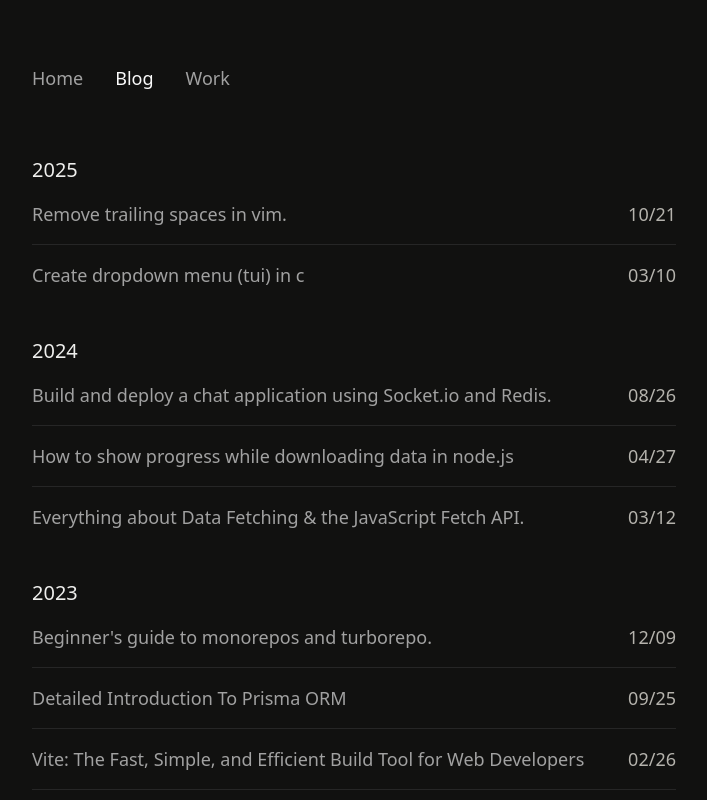
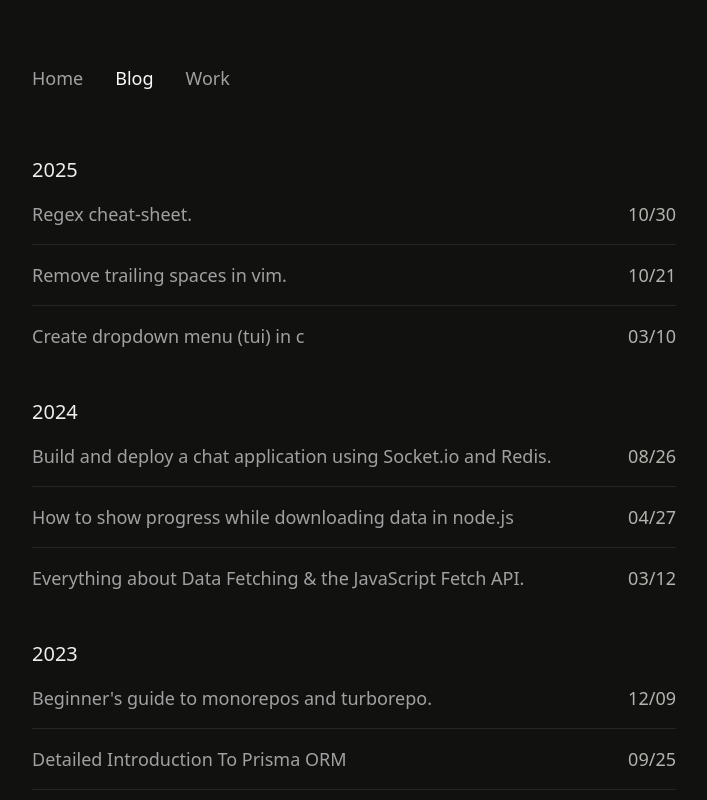
Before and after one commit to sammaji/site, a Next.js app: page /blog in a window 1280 px wide. Shown: the top 800 px of the page, without its empty margins (286-993 px from the left). Built offline with nearby package versions, Linux system fonts and the light colour scheme.

Commit message:
fix: metadata image

```diff
--- a/app/(app)/blog/[slug]/page.tsx
+++ b/app/(app)/blog/[slug]/page.tsx
@@ -20,8 +20,8 @@ async function getPost(slug: string) {
     }
 
     if (post.source === "hashnode") {
-        const { title, content } = await getHashnodePost(post.slug);
-        return { data: { title }, content };
+        const { title, content, image } = await getHashnodePost(post.slug);
+        return { data: { title, image }, content };
     }
 
     // @ts-ignore
@@ -50,8 +50,11 @@ export async function generateMetadata(props: { params: Promise<{ slug: string }
     }
 
     const { data } = post;
-    const title = data.seo_title || data.title;
-    const description = data.seo_description || data.description || '';
+    // @ts-ignore
+    const title = data?.seo_title || data.title;
+
+    // @ts-ignore
+    const description = data?.seo_description || data.description || '';
 
     return {
         title,
--- a/lib/hashnode.ts
+++ b/lib/hashnode.ts
@@ -12,8 +12,8 @@ type HashnodePost = {
 					title: string;
 					description: string;
 				};
-				ogMetaData: {
-					image: string;
+				coverImage: {
+					url: string;
 				};
 				tags: {
 					name: string;
@@ -36,8 +36,8 @@ query Publication {
         title
         description
       }
-      ogMetaData {
-        image
+      coverImage {
+        url
       }
       tags {
         name
@@ -63,6 +63,6 @@ query Publication {
 		tags: data?.data?.publication?.post?.tags?.map(t => t.name),
 		seo_title: data?.data?.publication?.post?.seo?.title,
 		seo_description: data?.data?.publication?.post?.seo?.description,
-		image: data?.data?.publication?.post?.ogMetaData?.image,
+		image: data?.data?.publication?.post?.coverImage?.url,
 	};
 }
--- a/public/cms.json
+++ b/public/cms.json
@@ -1,9 +1,21 @@
 [
+  {
+    "title": "Regex cheat-sheet.",
+    "slug": "regex-cheatsheet",
+    "published_at": "2025-10-30T05:21:00.487Z",
+    "updated_at": "1970-01-01T00:00:00.000Z",
+    "tags": [
+      "Regex",
+      "JavaScript",
+      "Programming Blogs"
+    ],
+    "source": "hashnode"
+  },
   {
     "title": "Remove trailing spaces in vim.",
     "slug": "remove-trailing-spaces-in-vim",
     "published_at": "2025-10-21T20:28:57.727Z",
-    "updated_at": "2025-10-22T05:37:46.357Z",
+    "updated_at": "2025-10-22T06:07:51.533Z",
     "tags": [
       "vim",
       "neovim"
```
